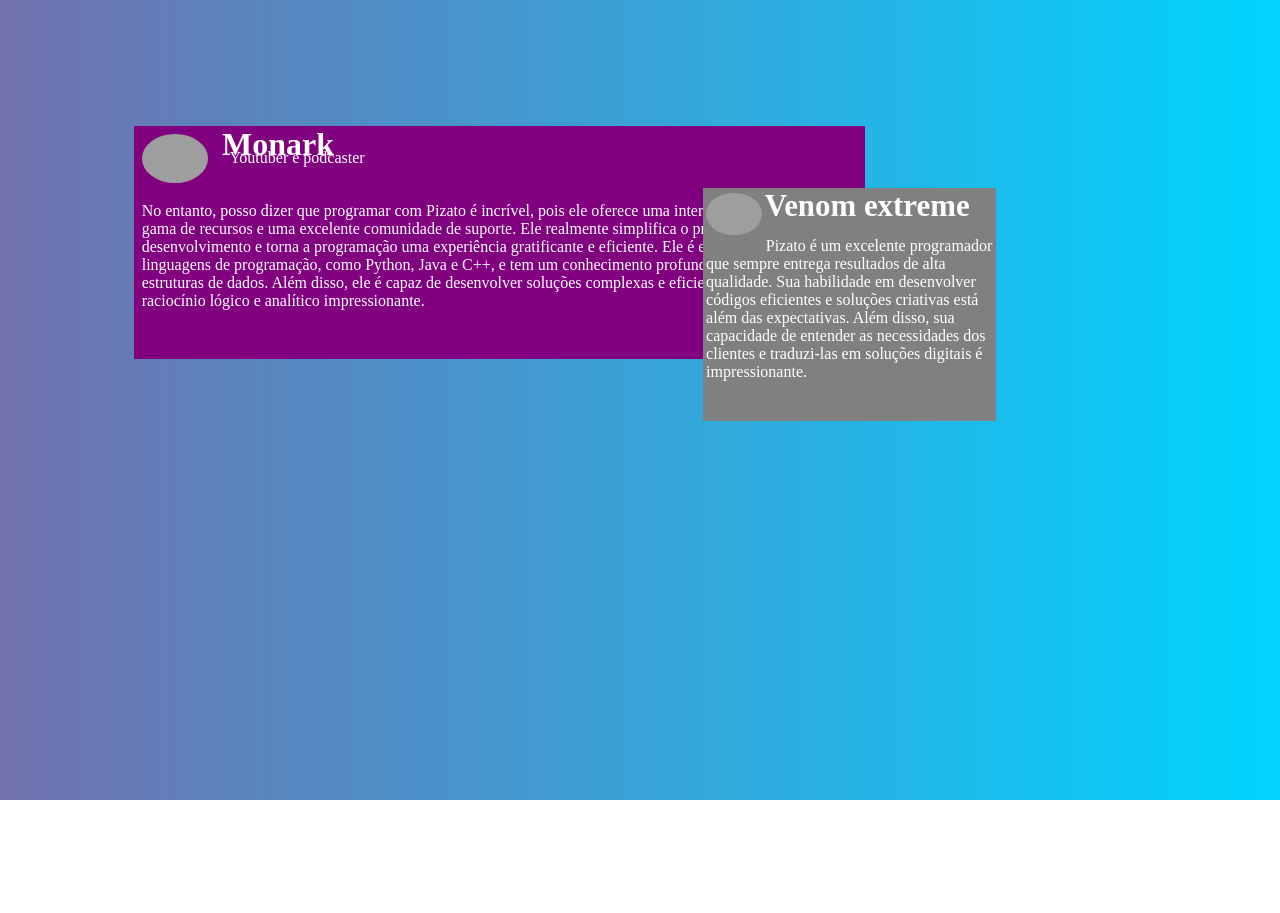
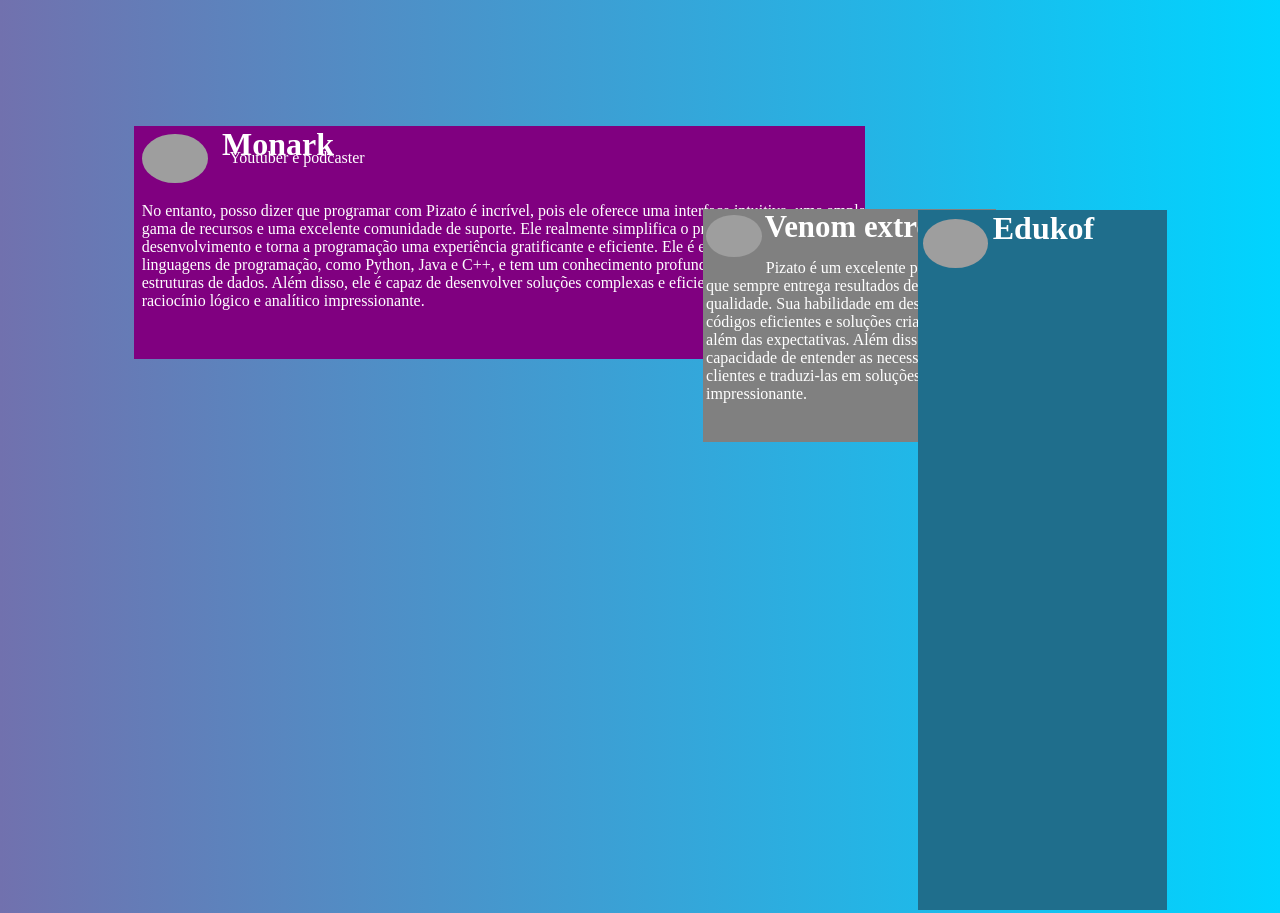
Before and after one commit to GUSTAVOdasdsa/divs-reviews, a plain HTML site: page index.html in a window 1280 px wide. Shown: the top 913 px of the page. Before the commit the page ends 800 px from the top, so only its background shows below. Drawn offline with Linux system fonts and the light colour scheme; grey boxes are pictures that could not be loaded.

Commit message:
Add files via upload

```diff
--- a/index.html
+++ b/index.html
@@ -27,5 +27,21 @@
 
 </div>
 
+
+
+
+
+<div class="div3">
+
+<h1>Edukof</h1>
+<img src="https://criadoresid.com/wp-content/uploads/2016/10/criadoresid_edukof_canal-1.jpg" alt="Edukof">
+
+</div>
+
+
+
+
+
+
 </body>
 </html>
--- a/style.css
+++ b/style.css
@@ -39,7 +39,7 @@ background: linear-gradient(90deg, rgba(2,0,36,1) 0%, rgba(113,113,174,1) 0%, rg
 }
 .div2{
     position: relative;
-    margin-top: -15.2%;
+    margin-top: -13.5%;
     left: 55%;
     height: 233px;
     width: 293px;
@@ -66,3 +66,25 @@ background: linear-gradient(90deg, rgba(2,0,36,1) 0%, rgba(113,113,174,1) 0%, rg
     bottom: 15%;
     left: 1%;
 }
+.div3{
+    position: relative;
+    width: 249px;
+    height:700px;
+    background-color: #1F6E8C;
+    left: 72%;
+    top: -254px;
+}
+.div3 img{
+width: 26%;
+border-radius: 50%;
+position: relative;
+bottom: 7%;
+left: 2%;
+
+}
+
+.div3 h1{
+    color: white;
+    position: relative;
+    left: 30%;
+}
```
